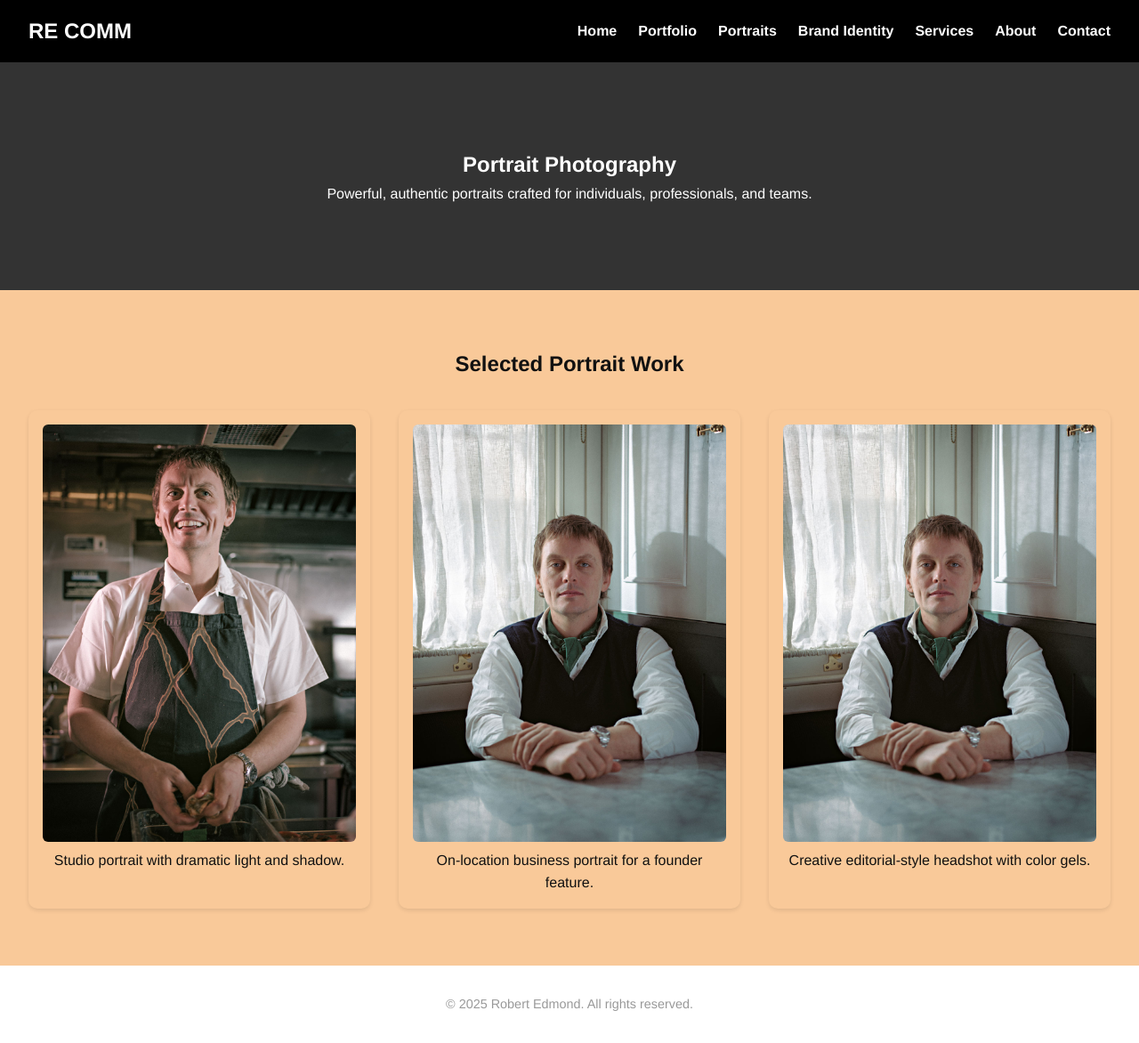
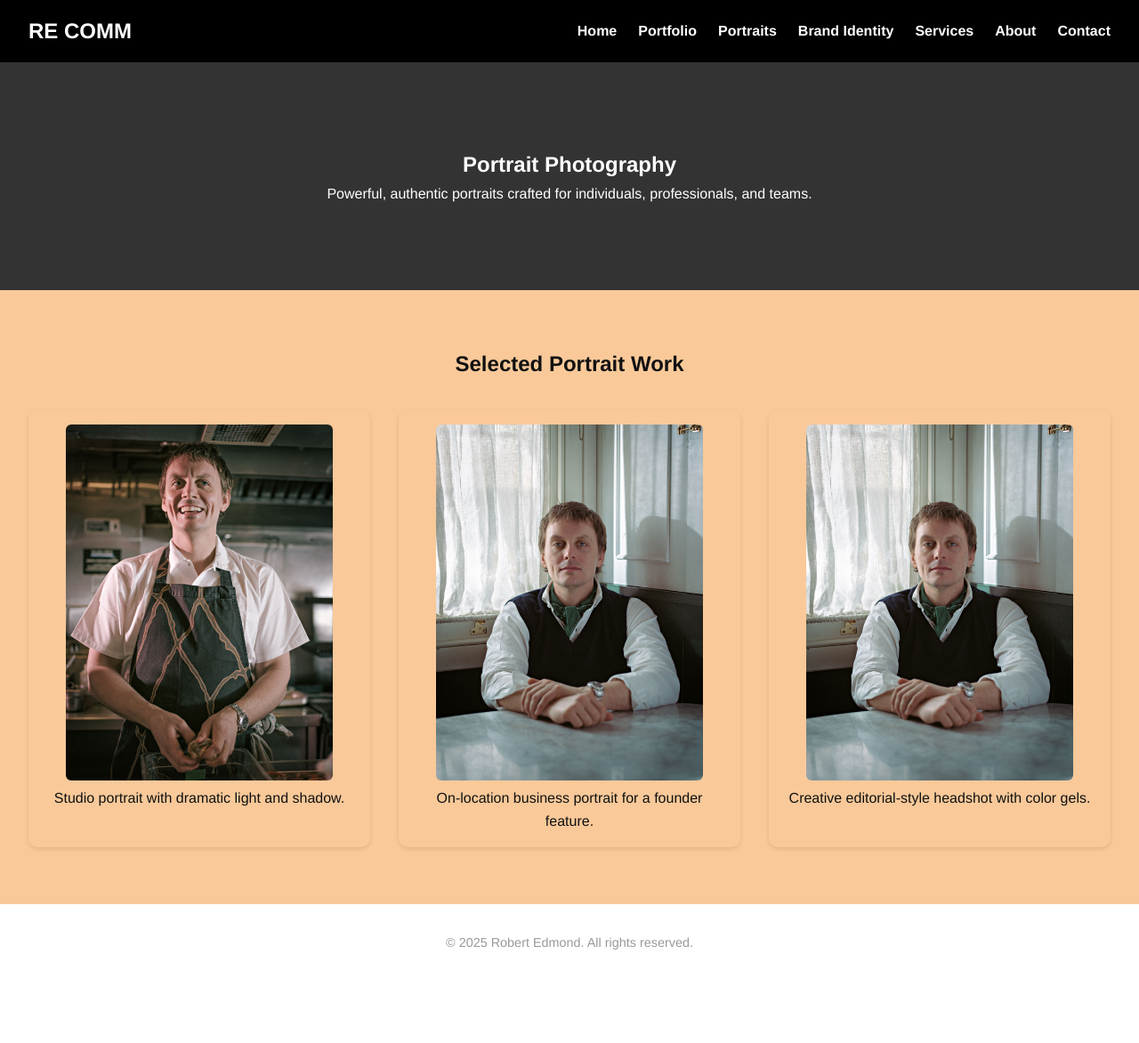
Before and after one commit to re-comm/my-portfolio, a Jekyll site: the page built from portraits.html, in a window 1280 px wide and 1172 px high. Shown: the whole window at 89% size. Built offline with Jekyll 4.4.1, drawn with Linux system fonts in a browser that asks for light colours.

Commit message:
Update portraits.html

```diff
--- a/portraits.html
+++ b/portraits.html
@@ -9,9 +9,15 @@ title: Home
   <meta charset="UTF-8">
   <meta name="viewport" content="width=device-width, initial-scale=1.0">
   <title>Portraits – Your Brand Name</title>
-  <link rel="stylesheet" href="/assets/css/styles.css">
+  <!-- Use Liquid if you want dynamic linking in Jekyll -->
+  <link rel="stylesheet" href="{{ '/assets/css/styles.css' | relative_url }}">
 </head>
-<body>
+
+<!--
+  ADD THE CLASS 'portraits-page'
+  This ensures the 300px max-width rule applies only here.
+-->
+<body class="portraits-page">
 
   <section class="hero">
     <div class="hero-content">
@@ -23,7 +29,6 @@ title: Home
   <section class="services">
     <h2>Selected Portrait Work</h2>
     <div class="service-cards">
-      <!-- Replace these images with your own or remove src if you don't have images yet -->
       <div class="card">
         <img src="{{ '/assets/images/TSinsta-10.jpg' | relative_url }}">
         <p>Studio portrait with dramatic light and shadow.</p>
@@ -38,3 +43,6 @@ title: Home
       </div>
     </div>
   </section>
+
+</body>
+</html>
```
Also changed, not shown: other parts of portraits.html (+1 -1 lines).
